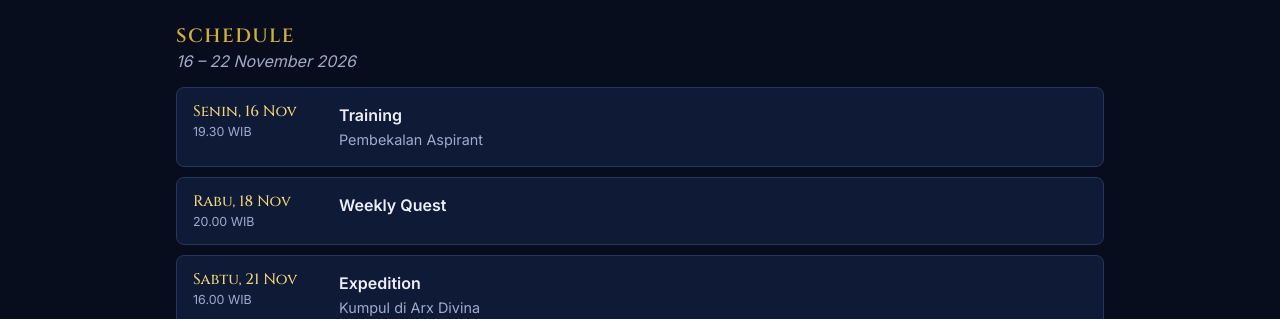
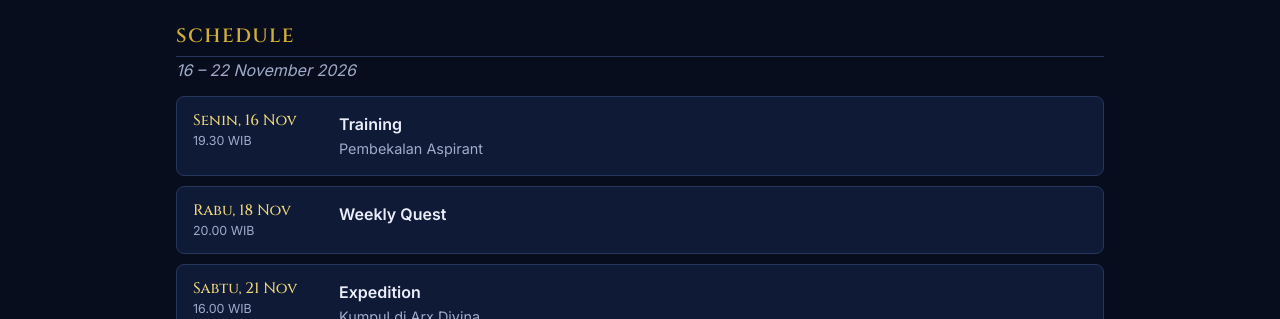
Before and after one commit to lustlessliv/VLA-Arx-Divina, a plain HTML site: page index.html in a window 1280 px wide. Shown: the part 781-1100 px from the top of the page. Drawn offline with Linux system fonts and the light colour scheme.

Commit message:
Add sec-title class for section styling

```diff
--- a/css/style.css
+++ b/css/style.css
@@ -147,3 +147,5 @@ footer small{display:block;margin-top:6px;color:var(--muted);font-size:.8rem}
 .sch-note{color:var(--muted);font-size:.9rem}
 .sch-empty{padding:16px;border:1px dashed var(--line);border-radius:8px;color:var(--muted);font-style:italic;text-align:center}
 @media(max-width:480px){.sch-item{grid-template-columns:1fr;gap:6px}}
+
+.sec-title{padding-bottom:8px;border-bottom:1px solid var(--line)}
```
